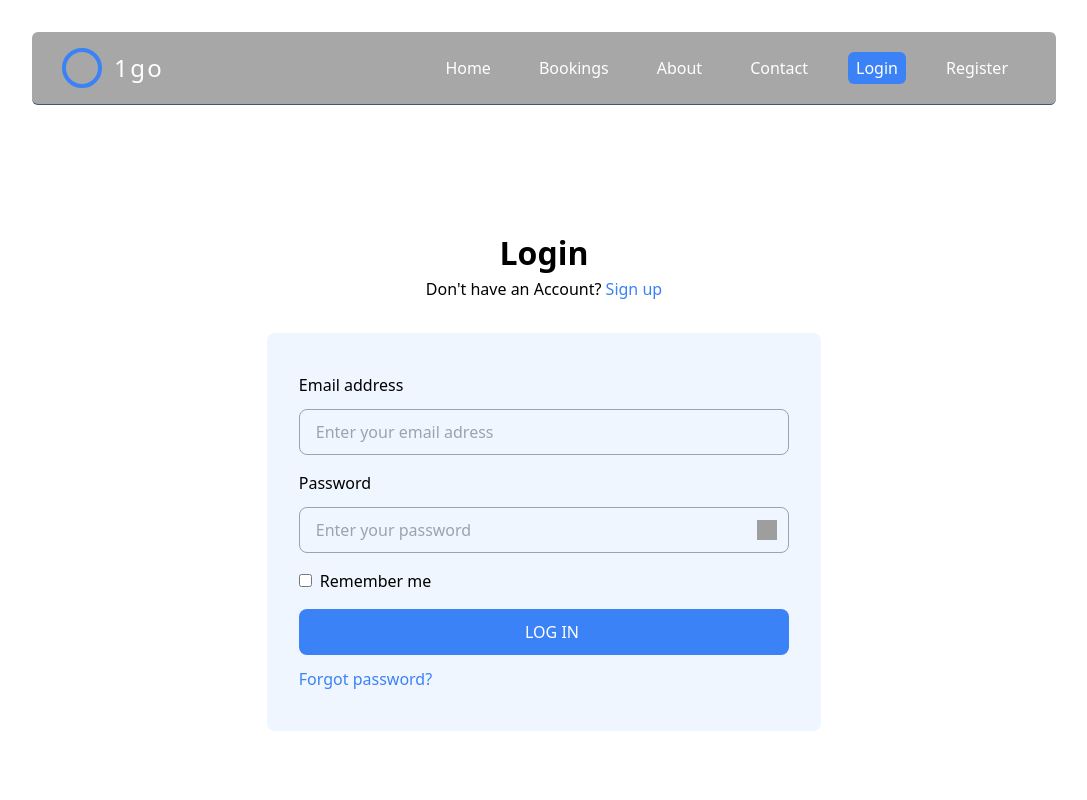
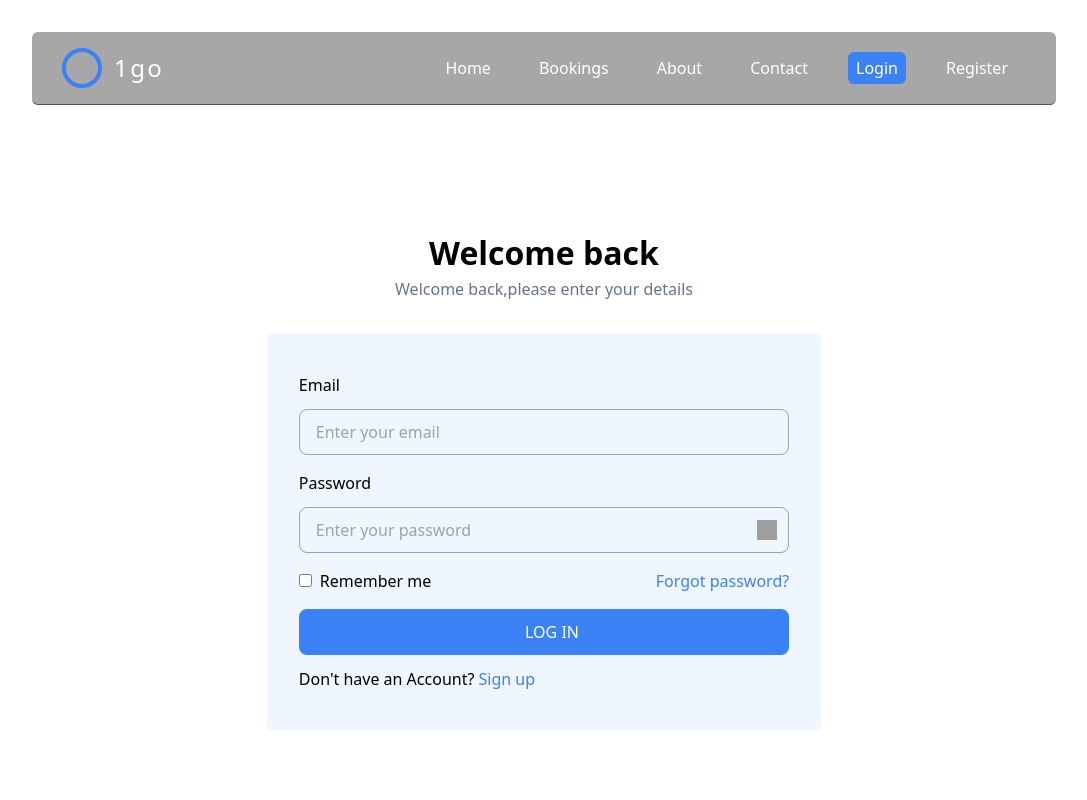
Before and after one commit to olamiidee/1go-app, a React (Vite) app: page /login in a window 1280 px wide. Shown: the top 800 px of the page, without its empty margins (96-1183 px from the left). Built offline with nearby package versions, Linux system fonts and the light colour scheme; no server answers; the database is empty; grey boxes are pictures that could not be loaded.

Commit message:
login page fix

```diff
--- a/src/pages/Login.jsx
+++ b/src/pages/Login.jsx
@@ -17,25 +17,21 @@ const Login = () => {
         <div className="w-full h-screen bg-white flex flex-col justify-center items-center mt-[80px]">
           <div className="px-6 py-12 w-full">
             <div className="text-center">
-              <h1 className="text-[2rem] font-bold text-black">Login</h1>
-              <p>
-                Don't have an Account?
-                <Link to="/register" className="text-blue-500 cursor-pointer">
-                  {" "}
-                  Sign up
-                </Link>
+              <h1 className="text-[2rem] font-bold text-black">Welcome back</h1>
+              <p className="text-slate-500 font-light">
+                Welcome back,please enter your details
               </p>
             </div>
-            {/* register form */}
+            {/* Login form */}
             <form>
               <div className="font-light space-y-4 py-10 w-full rounded-lg sm:mt-8 sm:px-8 sm:w-[90%] lg:w-[45%] sm:bg-[#EFF6FF] mx-auto">
                 <div>
-                  <label htmlFor="email">Email address</label>
+                  <label htmlFor="email">Email</label>
                   <input
                     className="login-input"
                     id="email"
                     onChange={handleLoginChange}
-                    placeholder="Enter your email adress"
+                    placeholder="Enter your email"
                     type="email"
                     required
                   />
@@ -61,9 +57,15 @@ const Login = () => {
                   </div>
                 </div>
 
-                <div className="space-x-2">
-                  <input id="remember-me" type="checkbox" />
-                  <label htmlFor="remember-me">Remember me</label>
+                <div className="flex justify-between">
+                  <div className="space-x-2">
+                    <input id="remember-me" type="checkbox" />
+                    <label htmlFor="remember-me">Remember me</label>
+                  </div>
+
+                  <a className="text-blue-500 font-light cursor-pointer">
+                    Forgot password?
+                  </a>
                 </div>
 
                 <div>
@@ -73,9 +75,17 @@ const Login = () => {
                   >
                     LOG IN
                   </button>
-                  <a className="text-blue-500 font-light cursor-pointer">
-                    Forgot password?
-                  </a>
+
+                  <p>
+                    Don't have an Account?
+                    <Link
+                      to="/register"
+                      className="text-blue-500 cursor-pointer"
+                    >
+                      {" "}
+                      Sign up
+                    </Link>
+                  </p>
                 </div>
               </div>
             </form>
```
